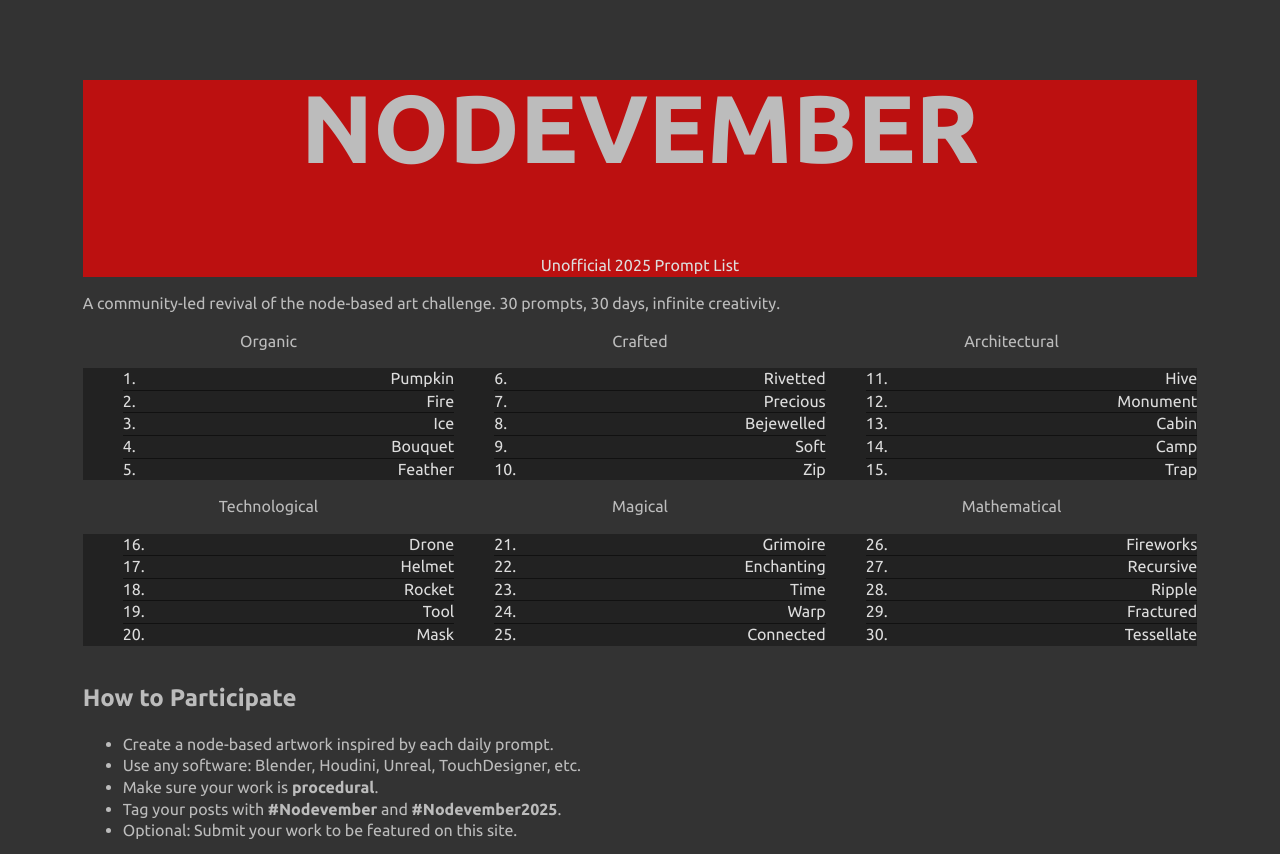
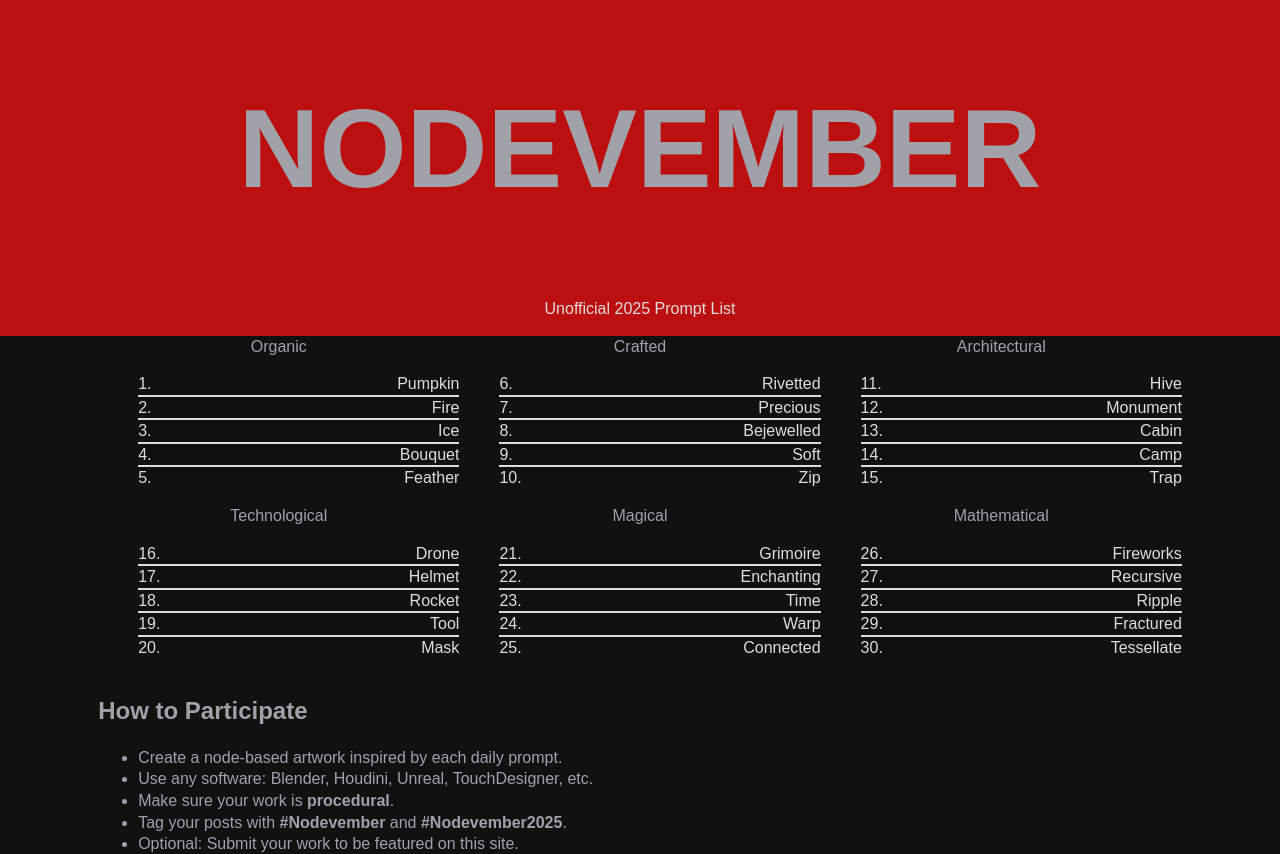
Before and after one commit to AbisoyeOnanuga/nodevember-2025, a Next.js app: page / in a window 1280 px wide. Shown: the top 854 px of the page. Built offline with nearby package versions, Linux system fonts and the light colour scheme.

Commit message:
update tailwind, global css, layout, page, promptgrid components

```diff
--- a/src/app/globals.css
+++ b/src/app/globals.css
@@ -4,16 +4,16 @@
 
 /* Nodevember Dark Theme Variables */
 :root {
-  --bg-color: #333;
-  --content-bg-color: #222;
-  --fg-color: #bcbcbc;
-  --fg-bright-color: #ddd;
+  --bg-color: #111; /* Darker page background */
+  --content-bg-color: #18181b; /* zinc-900 */
+  --fg-color: #a1a1aa; /* zinc-400 */
+  --fg-bright-color: #e4e4e7; /* zinc-200 */
   --nodevember-color: #bc1010;
 }
 
 /* Global Body Styling */
 body {
-  font-family: var(--font-ubuntu), sans-serif;
+  font-family: sans-serif;
   font-size: 100%;
   background-color: var(--bg-color);
   color: var(--fg-color);
--- a/src/app/layout.tsx
+++ b/src/app/layout.tsx
@@ -1,13 +1,7 @@
 import './globals.css'
-import { Ubuntu } from 'next/font/google'
 import { Anton } from 'next/font/google'
 import { Inter } from 'next/font/google'
-
-const ubuntu = Ubuntu({
-  subsets: ['latin'],
-  weight: ['400', '700'],
-  variable: '--font-ubuntu',
-})
+import type { Metadata } from 'next'
 
 const anton = Anton({
   subsets: ['latin'],
@@ -32,9 +26,7 @@ export default function RootLayout({
 }) {
   return (
     <html lang="en">
-      <body
-        className={`${ubuntu.variable} ${anton.variable} ${inter.variable} bg-bg text-fg antialiased`}
-      >
+      <body>
         {children}
       </body>
     </html>
--- a/src/app/page.tsx
+++ b/src/app/page.tsx
@@ -4,9 +4,10 @@ import Links from '../components/Links'
 
 export default function Page() {
   return (
-    <main className="max-w-4xl mx-auto p-6">
-      <section className="bg-[#bc1010] py-10 text-center rounded-b-lg mb-10">
-        <h1 className="text-[6rem] font-title font-extrabold text-white tracking-wide leading-none mb-2">
+    <>
+      {/* Full-width banner */}
+      <section className="w-full bg-[#bc1010] py-14 text-center rounded-b-2xl">
+        <h1 className="text-[7rem] font-title font-extrabold text-white tracking-wide leading-none mb-2">
           NODEVEMBER
         </h1>
         <p className="text-xl font-body text-[#ddd]">
@@ -14,12 +15,12 @@ export default function Page() {
         </p>
       </section>
 
-      <p className="mb-6 text-lg text-gray-700 dark:text-gray-300">
-        A community-led revival of the node-based art challenge. 30 prompts, 30 days, infinite creativity.
-      </p>
-      <PromptGrid />
-      <Instructions />
-      <Links />
-    </main>
+      {/* Constrained content */}
+      <main className="max-w-[90rem] mx-auto px-6 md:px-10 lg:px-12">
+        <PromptGrid />
+        <Instructions />
+        <Links />
+      </main>
+    </>
   )
 }
--- a/src/components/PromptGrid.tsx
+++ b/src/components/PromptGrid.tsx
@@ -1,59 +1,76 @@
-const blocks = [
+const blocks: { label: string; labelColor: string; prompts: string[] }[] = [
   {
     label: 'Organic',
-    labelColor: 'bg-green-700',
+    labelColor: 'bg-green-500',
     prompts: ['Pumpkin', 'Fire', 'Ice', 'Bouquet', 'Feather'],
   },
   {
     label: 'Crafted',
-    labelColor: 'bg-yellow-700',
+    labelColor: 'bg-amber-500',
     prompts: ['Rivetted', 'Precious', 'Bejewelled', 'Soft', 'Zip'],
   },
   {
     label: 'Architectural',
-    labelColor: 'bg-stone-700',
+    labelColor: 'bg-stone-500',
     prompts: ['Hive', 'Monument', 'Cabin', 'Camp', 'Trap'],
   },
   {
     label: 'Technological',
-    labelColor: 'bg-blue-700',
+    labelColor: 'bg-blue-500',
     prompts: ['Drone', 'Helmet', 'Rocket', 'Tool', 'Mask'],
   },
   {
     label: 'Magical',
-    labelColor: 'bg-purple-700',
+    labelColor: 'bg-purple-500',
     prompts: ['Grimoire', 'Enchanting', 'Time', 'Warp', 'Connected'],
   },
   {
     label: 'Mathematical',
-    labelColor: 'bg-pink-700',
+    labelColor: 'bg-pink-500',
     prompts: ['Fireworks', 'Recursive', 'Ripple', 'Fractured', 'Tessellate'],
   },
 ]
 
+function getLabelColorClass(color: string) {
+  switch (color) {
+    case 'bg-green-500':
+      return 'bg-green-500'
+    case 'bg-amber-500':
+      return 'bg-amber-500'
+    case 'bg-stone-500':
+      return 'bg-stone-500'
+    case 'bg-blue-500':
+      return 'bg-blue-500'
+    case 'bg-purple-500':
+      return 'bg-purple-500'
+    case 'bg-pink-500':
+      return 'bg-pink-500'
+    default:
+      return ''
+  }
+}
+
 export default function PromptGrid() {
   return (
-    <section className="max-w-6xl mx-auto bg-[#333] rounded-2xl p-6 md:p-10 lg:p-12">
-      <div className="grid grid-cols-3 gap-6">
+    <section className="w-full bg-zinc-900 rounded-3xl px-6 py-12 mt-24">
+      <div className="max-w-6xl mx-auto grid grid-cols-3 gap-8">
         {blocks.map((block, i) => (
-          <div key={i} className="rounded-xl overflow-hidden shadow-md">
+          <div key={i} className="flex flex-col rounded-xl overflow-hidden shadow-md bg-zinc-800">
             {/* Label bar */}
-            <div className={`${block.labelColor} text-white text-center py-2 font-bold text-lg`}>
+            <div className={`${getLabelColorClass(block.labelColor)} text-white text-center py-3 font-bold text-lg`}>
               {block.label}
             </div>
 
-            {/* Prompt list block */}
-            <div className="bg-[#222]">
-              <ul className="divide-y divide-[#111]">
+            {/* Prompt list */}
+            <ul className="divide-y-2 divide-zinc-900">
               {block.prompts.map((prompt, j) => (
-                  <li key={j} className="px-4 py-5 flex justify-between text-[#ddd]">
+                <li key={j} className="px-4 py-5 flex justify-between items-center text-[#ddd]">
                   <span>{i * 5 + j + 1}.</span>
                   <span>{prompt}</span>
                 </li>
               ))}
             </ul>
           </div>
-          </div>
         ))}
       </div>
     </section>
--- a/tailwind.config.js
+++ b/tailwind.config.js
@@ -1,8 +1,9 @@
 /** @type {import('tailwindcss').Config} */
 module.exports = {
     content: [
-      './src/app/**/*.{js,ts,jsx,tsx}',
-      './src/components/**/*.{js,ts,jsx,tsx}',
+      './src/pages/**/*.{js,ts,jsx,tsx,mdx}',
+      './src/components/**/*.{js,ts,jsx,tsx,mdx}',
+      './src/app/**/*.{js,ts,jsx,tsx,mdx}',
     ],
     theme: {
       extend: {
```
Lines whose indentation alone changed are shown as unchanged.
